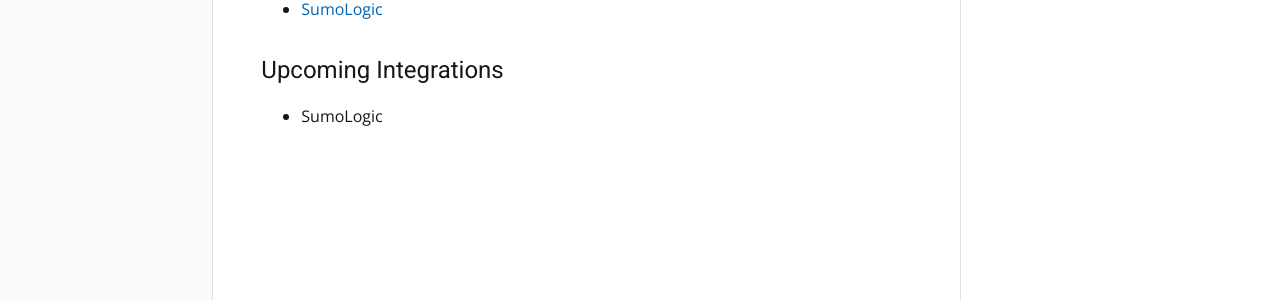
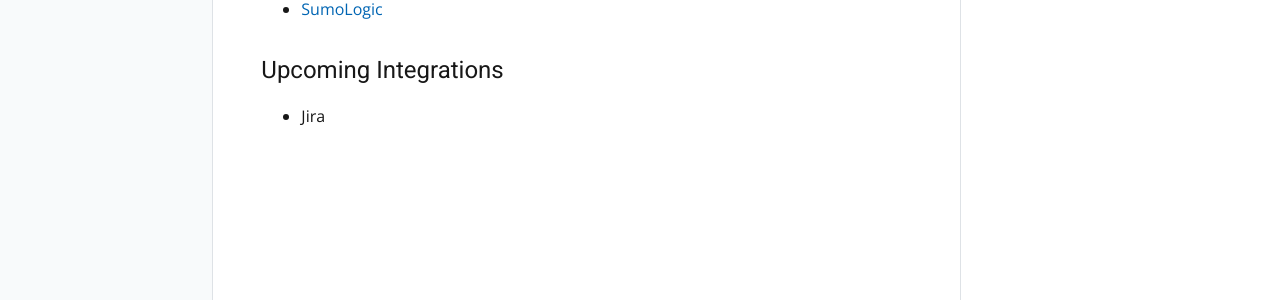
Before and after one commit to unlaunch/documentation, a Jekyll site: the page built from _docs/integrations/index.md, in a window 1280 px wide and 900 px high. Shown: the part 441-741 px from the top of the window. Built offline with Jekyll 4.4.1, drawn with Linux system fonts in a browser that asks for light colours; nearby versions of some CDN libraries.

Commit message:
Upcoming should be Jira

```diff
--- a/_docs/integrations/index.md
+++ b/_docs/integrations/index.md
@@ -15,4 +15,4 @@
 
 
 ### Upcoming Integrations
- - SumoLogic
+ - Jira
```
